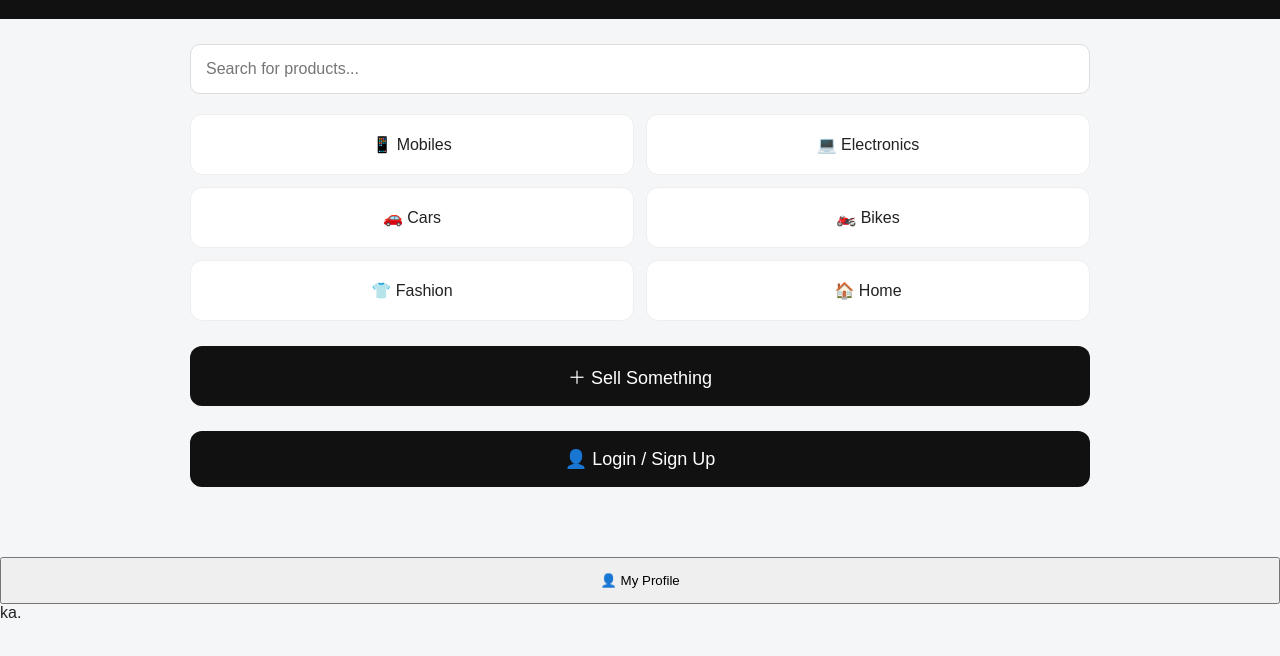
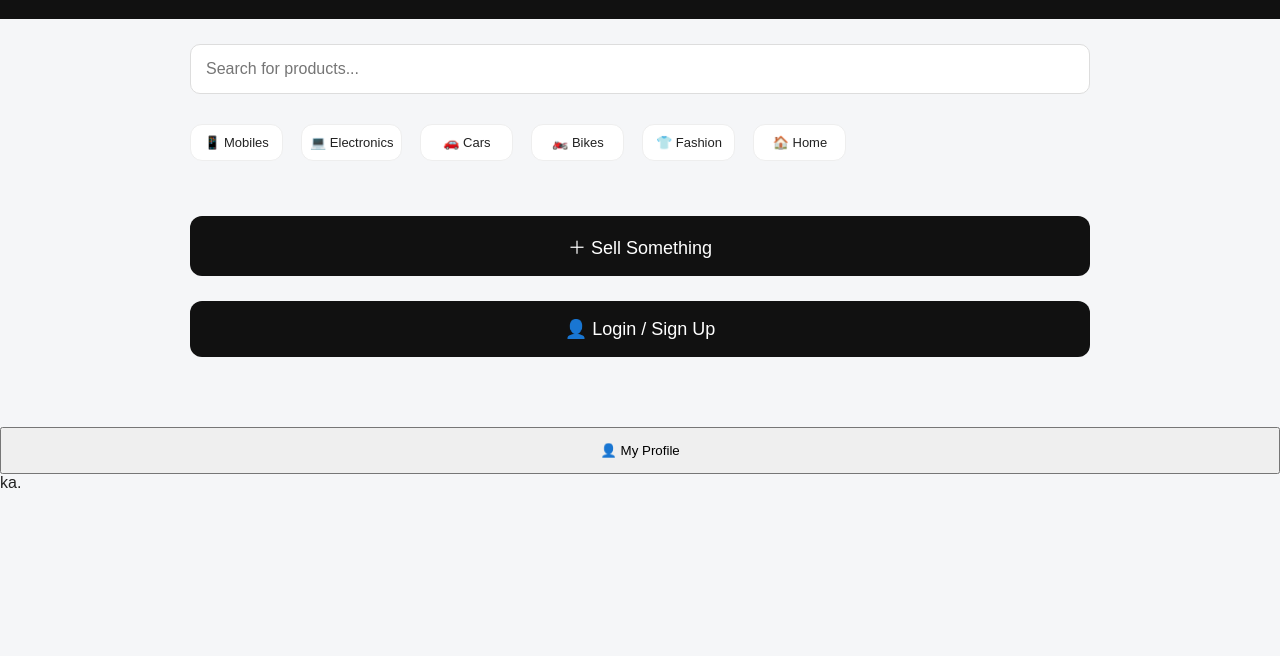
Before and after one commit to gizmoscybar-byte/BuysellU, a plain HTML site: page index.html in a window 1280 px wide. Shown: the part 84-740 px from the top of the page. Drawn offline with Linux system fonts and the light colour scheme.

Commit message:
Update index.html

```diff
--- a/index.html
+++ b/index.html
@@ -40,17 +40,29 @@ header p{margin:7px 0 0;color:#ccc}
 }
 
 .categories{
-  display:grid;
-  grid-template-columns:repeat(2,1fr);
-  gap:12px;
+  display:flex;
+  gap:18px;
+  overflow-x:auto;
+  padding:10px 5px 15px;
+  margin:0 -5px 15px;
+  scrollbar-width:none;
+}
+
+.categories::-webkit-scrollbar{
+  display:none;
 }
 
 .category{
+  min-width:75px;
   background:white;
-  padding:20px;
+  padding:10px 8px;
   border-radius:12px;
   text-align:center;
   border:1px solid #eee;
+  font-size:13px;
+  white-space:nowrap;
+  cursor:pointer;
+  flex-shrink:0;
 }
 
 .sell-btn{
```
